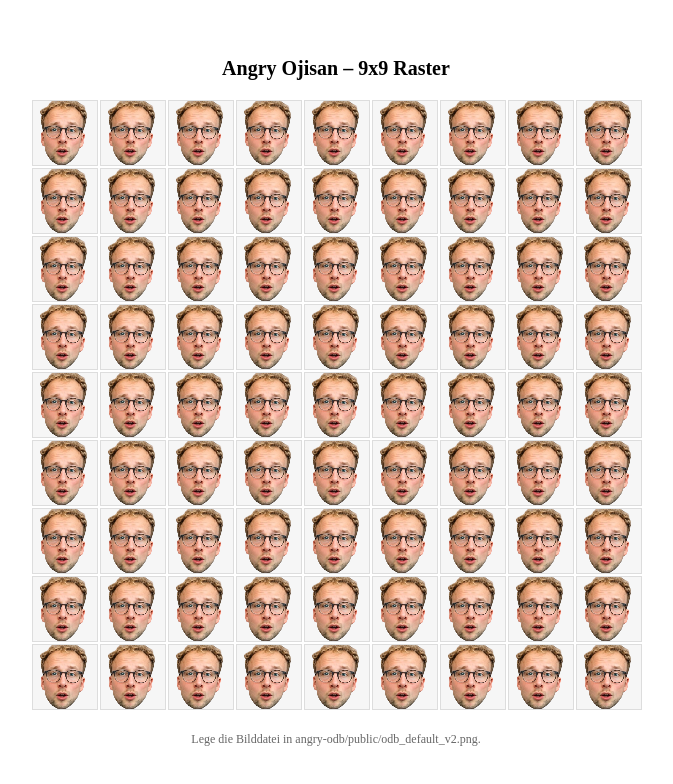
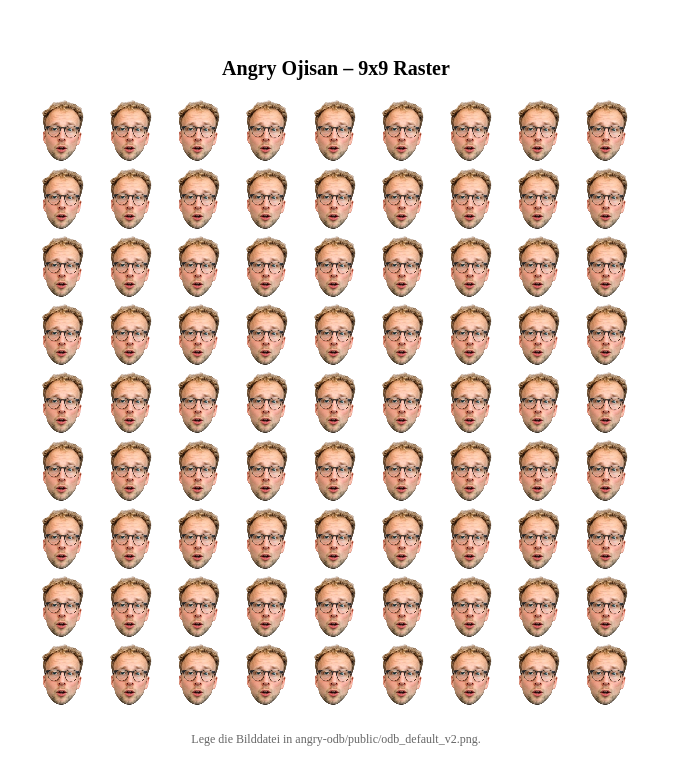
Before and after one commit to shuralw/angry-odb, an Angular app: page / in a window 1280 px wide. Shown: the top 784 px of the page, without its empty margins (304-977 px from the left). Built offline with nearby package versions, Linux system fonts and the light colour scheme.

Commit message:
gute odb darstellung

```diff
--- a/src/app/app.scss
+++ b/src/app/app.scss
@@ -26,8 +26,7 @@ h1 {
 .cell {
 	width: 64px;
 	height: 64px;
-	border: 1px solid #ddd;
-	background: #f6f6f6;
+	background: transparent;
 	display: flex;
 	align-items: center;
 	justify-content: center;
@@ -37,7 +36,8 @@ h1 {
 .cell img {
 	width: 100%;
 	height: 100%;
-	object-fit: cover;
+	object-fit: contain; /* skaliert vollständig, ohne Zuschnitt */
+	object-position: center; /* mittig ausrichten */
 	image-rendering: pixelated;
 }
 
```
